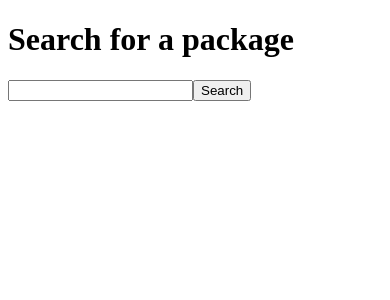
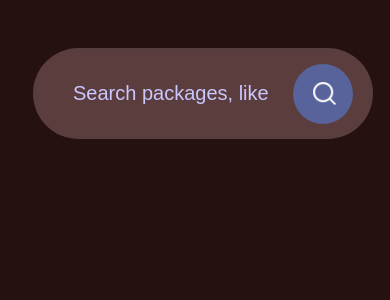
Before and after one commit to utoker/search-npm, a React (Create React App) app: page / in a window 390 px wide. Shown: the top 300 px of the page. Built offline with nearby package versions, Linux system fonts and the light colour scheme.

Commit message:
add responsive ui

```diff
--- a/package.json
+++ b/package.json
@@ -15,6 +15,7 @@
     "gh-pages": "^3.2.3",
     "react": "^17.0.2",
     "react-dom": "^17.0.2",
+    "react-icons": "^4.4.0",
     "react-redux": "7.2.2",
     "react-scripts": "5.0.0",
     "redux": "4.0.5",
--- a/src/components/App.tsx
+++ b/src/components/App.tsx
@@ -5,7 +5,6 @@ import RepositoriesList from './RepositoriesList';
 const App = () => {
   return (
     <Provider store={store}>
-      <h1>Search for a package</h1>
       <RepositoriesList />
     </Provider>
   );
--- a/src/components/RepositoriesList.tsx
+++ b/src/components/RepositoriesList.tsx
@@ -1,6 +1,10 @@
 import { useState } from 'react';
 import { useActions } from '../hooks/useActions';
 import { useTypedSelector } from '../hooks/useTypedSelector';
+import './repositories-list.css';
+import './responsive.css';
+
+import src from '../images/search.png';
 
 const RepositoriesList: React.FC = () => {
   const { searchRepositories } = useActions();
@@ -12,15 +16,37 @@ const RepositoriesList: React.FC = () => {
     event.preventDefault();
     searchRepositories(term);
   };
-  return (
-    <div>
-      <form onSubmit={onSubmit}>
-        <input value={term} onChange={(e) => setTerm(e.target.value)} />
-        <button>Search</button>
-      </form>
+
+  const Result = () => (
+    <div className="repositories">
       {error && <h3>{error}</h3>}
       {loading && <h3>Loading...</h3>}
-      {!error && !loading && data.map((name) => <div key={name}>{name}</div>)}
+      {!error &&
+        !loading &&
+        data.map((name) => (
+          <div className="repo" key={name}>
+            {name}
+          </div>
+        ))}
+    </div>
+  );
+
+  return (
+    <div className="container">
+      <form onSubmit={onSubmit} className="search-bar">
+        <input
+          name="search-bar"
+          type="text"
+          placeholder="Search packages, like 'react'"
+          className="input"
+          value={term}
+          onChange={(e) => setTerm(e.target.value)}
+        />
+        <button>
+          <img src={src} alt="" />
+        </button>
+      </form>
+      <Result />
     </div>
   );
 };
--- /dev/null
+++ b/src/components/repositories-list.css
@@ -0,0 +1,69 @@
+@import url(https://fonts.googleapis.com/css?family=Open+Sans);
+
+body {
+  background-color: #261111;
+  width: 100%;
+  min-height: 100vh;
+  font-family: 'Open Sans', sans-serif;
+}
+
+.container {
+  display: flex;
+  flex-direction: column;
+  justify-content: center;
+  align-items: center;
+}
+
+.search-bar {
+  border-radius: 60px;
+  margin: 40px;
+  width: 100%;
+  max-width: 500px;
+  background: rgba(255, 255, 255, 0.2);
+  display: flex;
+  align-items: center;
+  padding: 10px 20px;
+  backdrop-filter: blur(4px) saturate(180%);
+}
+
+.repositories {
+  color: #cac7ff;
+  display: grid;
+  grid-template-rows: auto;
+  grid-template-columns: 1fr 1fr 1fr;
+  gap: 8px;
+}
+.repo {
+  /* max-width: 160px; */
+  padding: 4px;
+  background: rgba(255, 255, 255, 0.2);
+  border: 0;
+  border-radius: 8px;
+}
+.search-bar input {
+  width: 100%;
+  background: transparent;
+  flex: 1;
+  border: 0;
+  outline: none;
+  padding: 24px 20px;
+  font-size: 20px;
+  color: #cac7ff;
+}
+
+::placeholder {
+  color: #cac7ff;
+}
+
+.search-bar button img {
+  width: 25px;
+}
+
+.search-bar button {
+  border: 0;
+  border-radius: 50%;
+  width: 60px;
+  height: 60px;
+  background: #58629b;
+  cursor: pointer;
+}
--- /dev/null
+++ b/src/components/responsive.css
@@ -0,0 +1,13 @@
+@media screen and (max-width: 768px) {
+  .search-bar {
+    max-width: 300px;
+  }
+
+  .repositories {
+    grid-template-columns: 1fr 1fr;
+    gap: 1px;
+  }
+  .repo {
+    max-width: 160px;
+  }
+}
--- /dev/null
+++ b/src/index.d.ts
@@ -0,0 +1,2 @@
+declare module '*.png';
+declare module '*.jpg';
--- /dev/null
+++ b/src/types/images.d.ts
@@ -0,0 +1,2 @@
+declare module '*.png';
+declare module '*.jpg';
```
Also changed, not shown: tsconfig.json (+3 -8 lines), src/images/search.png (added), 1 other file (tests, documents, lock files or other folders).
